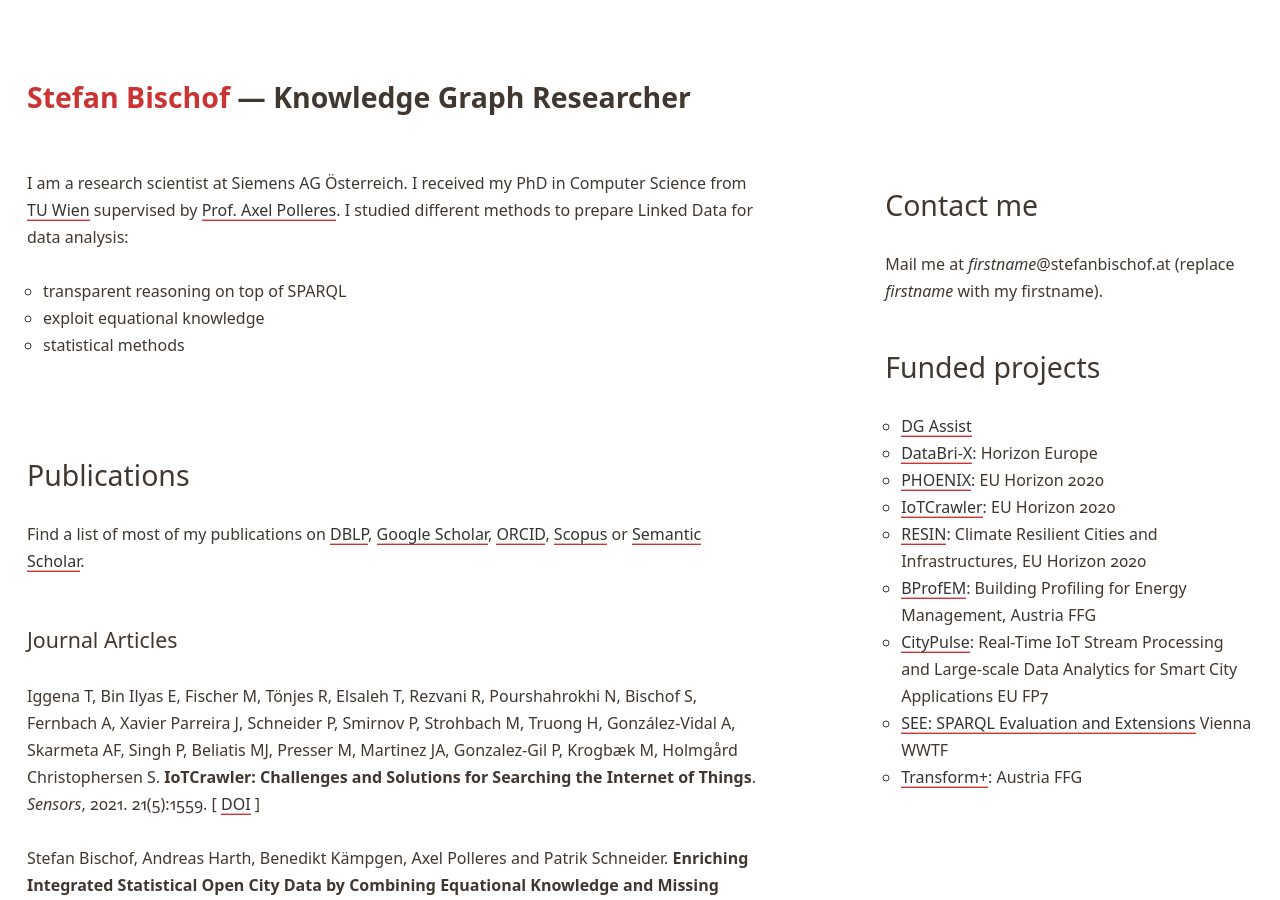
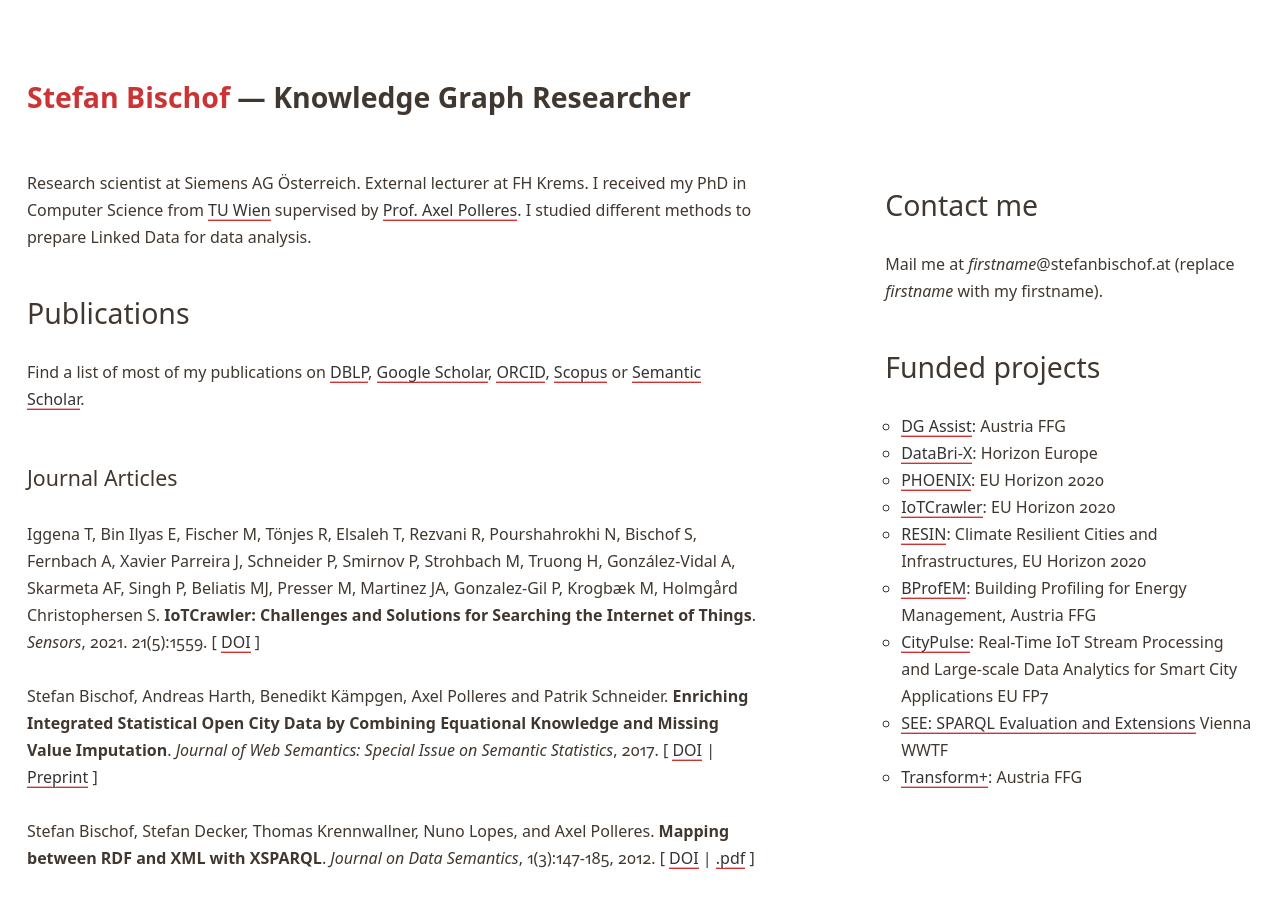
Before and after one commit to stefanbischof/stefanbischof.github.io, a Jekyll site: the page built from index.html, in a window 1280 px wide and 900 px high. Built offline with Jekyll 4.4.1, drawn with Linux system fonts in a browser that asks for light colours.

Commit message:
Update index.html

```diff
--- a/index.html
+++ b/index.html
@@ -6,12 +6,8 @@ header: big
 <div class="row">
        <div class="col8">
 
-<p>I am a research scientist at Siemens AG Österreich. I received my PhD in Computer Science from <a href="https://www.tuwien.at/">TU Wien</a> supervised by <a href="http://polleres.net/">Prof. Axel Polleres</a>. I studied different methods to prepare Linked Data for data analysis:
-<ul>
-  <li>transparent reasoning on top of SPARQL</li>
-  <li>exploit equational knowledge</li>
-  <li>statistical methods</li>
-</ul></p>
+<p>Research scientist at Siemens AG Österreich. External lecturer at FH Krems. I received my PhD in Computer Science from <a href="https://www.tuwien.at/">TU Wien</a> supervised by <a href="http://polleres.net/">Prof. Axel Polleres</a>. I studied different methods to prepare Linked Data for data analysis.
+
 
 <h1>Publications</h1>
 <p>Find a list of most of my publications on <a href="https://dblp.org/pid/40/3609-2.html">DBLP</a>, <a href="https://scholar.google.com/citations?user=U8wSrHwAAAAJ">Google Scholar</a>, <a href="https://orcid.org/0000-0001-9521-8907">ORCID</a>, <a href="https://www.scopus.com/authid/detail.uri?authorId=6701506511">Scopus</a> or <a href="https://www.semanticscholar.org/author/Stefan-Bischof/143877076">Semantic Scholar</a>.</p>
@@ -41,7 +37,7 @@ header: big
 
 <h1>Funded projects</h1>
   <ul>
-    <li><a href="https://projekte.ffg.at/projekt/4641766">DG Assist</a></li>
+    <li><a href="https://projekte.ffg.at/projekt/4641766">DG Assist</a>: Austria FFG</li>
     <li><a href="https://databri-x.eu/">DataBri-X</a>: Horizon Europe</li>
     <li><a href="https://eu-phoenix.eu/">PHOENIX</a>: EU Horizon 2020</li>
     <li><a href="https://iotcrawler.eu/">IoTCrawler</a>: EU Horizon 2020</li>
```
